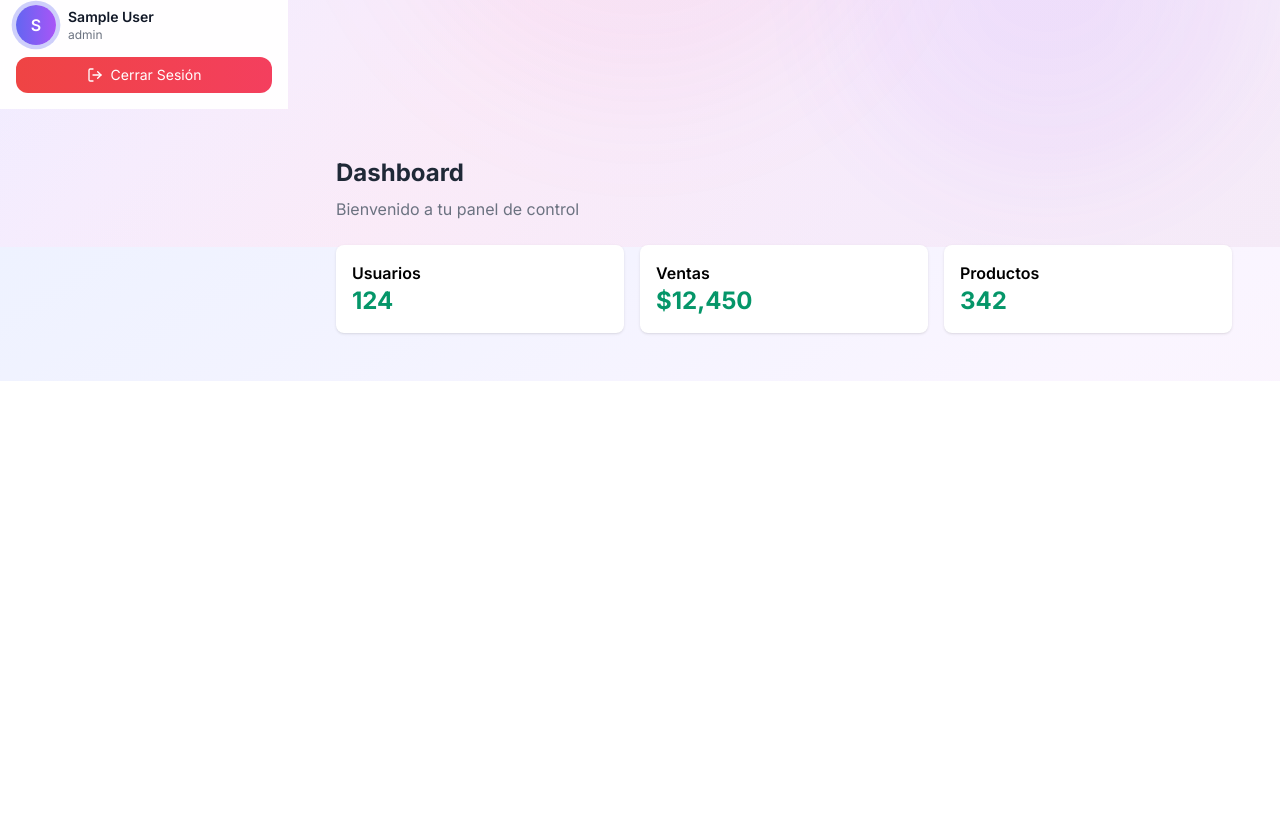
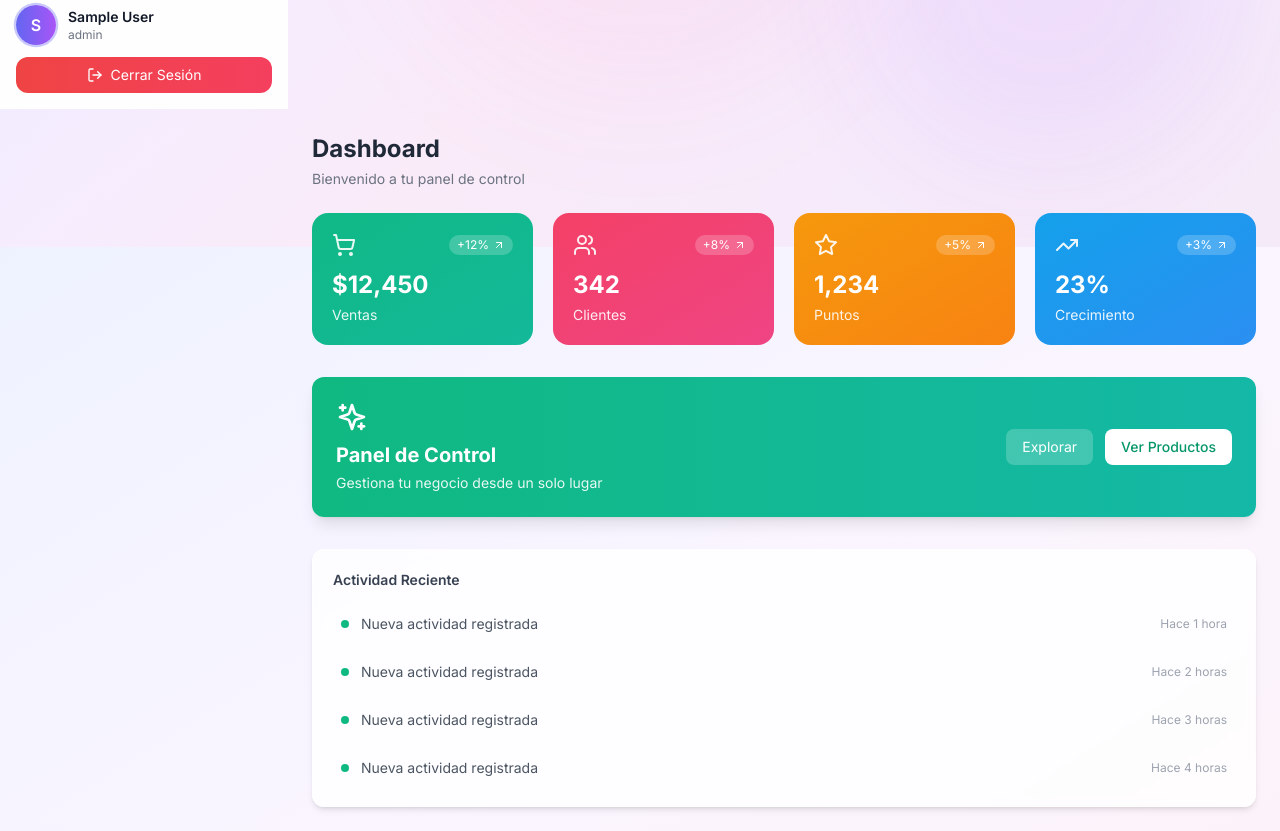
Before and after one commit to olivertborges/multi-tenant-saas, a Next.js app: page /dashboard in a window 1280 px wide. Shown: the part 553-1384 px from the top of the page. Before the commit the page ends 934 px from the top, so only its background shows below. Built offline with nearby package versions, Linux system fonts and the light colour scheme; sample sign-in values are in the browser's storage.

Commit message:
Actualizar page.tsx

```diff
--- a/app/(dashboard)/dashboard/page.tsx
+++ b/app/(dashboard)/dashboard/page.tsx
@@ -1,23 +1,52 @@
+// app/(dashboard)/dashboard/page.tsx
 'use client'
+import { ShoppingCart, Users, Star, TrendingUp, Sparkles, ArrowUpRight } from 'lucide-react'
+
+const stats = [
+  { icon: ShoppingCart, label: 'Ventas', value: '$12,450', change: '+12%', color: 'from-emerald-500 to-teal-500' },
+  { icon: Users, label: 'Clientes', value: '342', change: '+8%', color: 'from-rose-500 to-pink-500' },
+  { icon: Star, label: 'Puntos', value: '1,234', change: '+5%', color: 'from-amber-500 to-orange-500' },
+  { icon: TrendingUp, label: 'Crecimiento', value: '23%', change: '+3%', color: 'from-sky-500 to-blue-500' },
+]
 
 export default function DashboardPage() {
   return (
-    <div className="p-6">
-      <h1 className="text-2xl font-bold text-gray-800">Dashboard</h1>
-      <p className="text-gray-500 mt-2">Bienvenido a tu panel de control</p>
+    <div>
+      <div className="mb-6">
+        <h1 className="text-2xl font-bold text-gray-800">Dashboard</h1>
+        <p className="text-gray-500 text-sm mt-1">Bienvenido a tu panel de control</p>
+      </div>
 
-      <div className="grid grid-cols-1 md:grid-cols-3 gap-4 mt-6">
-        <div className="bg-white p-4 rounded-lg shadow">
-          <h3 className="font-semibold">Usuarios</h3>
-          <p className="text-2xl font-bold text-emerald-600">124</p>
+      <div className="grid grid-cols-1 sm:grid-cols-2 lg:grid-cols-4 gap-5 mb-8">
+        {stats.map((stat, i) => (
+          <div key={i} className={`stat-card bg-gradient-to-br ${stat.color}`}>
+            <div className="flex items-center justify-between mb-3">
+              <stat.icon className="w-6 h-6 opacity-90" />
+              <span className="text-xs bg-white/20 px-2 py-0.5 rounded-full flex items-center gap-1">{stat.change}<ArrowUpRight className="w-3 h-3" /></span>
+            </div>
+            <div className="text-2xl font-bold">{stat.value}</div>
+            <div className="text-sm opacity-90 mt-1">{stat.label}</div>
+          </div>
+        ))}
+      </div>
+
+      <div className="bg-gradient-to-r from-emerald-500 to-teal-500 rounded-xl p-6 text-white mb-8 shadow-lg">
+        <div className="flex flex-col sm:flex-row sm:items-center sm:justify-between gap-4">
+          <div><Sparkles className="w-8 h-8 mb-2" /><h2 className="text-xl font-bold">Panel de Control</h2><p className="text-sm opacity-90 mt-1">Gestiona tu negocio desde un solo lugar</p></div>
+          <div className="flex gap-3"><button className="bg-white/20 hover:bg-white/30 px-4 py-2 rounded-lg text-sm">Explorar</button><button className="bg-white text-emerald-600 hover:bg-gray-100 px-4 py-2 rounded-lg text-sm font-medium">Ver Productos</button></div>
         </div>
-        <div className="bg-white p-4 rounded-lg shadow">
-          <h3 className="font-semibold">Ventas</h3>
-          <p className="text-2xl font-bold text-emerald-600">$12,450</p>
-        </div>
-        <div className="bg-white p-4 rounded-lg shadow">
-          <h3 className="font-semibold">Productos</h3>
-          <p className="text-2xl font-bold text-emerald-600">342</p>
+      </div>
+
+      <div className="bg-white/80 backdrop-blur-sm rounded-xl shadow-md p-5 border border-white/50">
+        <h3 className="text-sm font-semibold text-gray-700 mb-4">Actividad Reciente</h3>
+        <div className="space-y-3">
+          {[1, 2, 3, 4].map((i) => (
+            <div key={i} className="flex items-center gap-3 text-sm p-2 rounded-lg hover:bg-gray-50 transition-all cursor-pointer">
+              <div className="w-2 h-2 bg-emerald-500 rounded-full"></div>
+              <span className="text-gray-600 flex-1">Nueva actividad registrada</span>
+              <span className="text-gray-400 text-xs">Hace {i} hora{i !== 1 ? 's' : ''}</span>
+            </div>
+          ))}
         </div>
       </div>
     </div>
```
